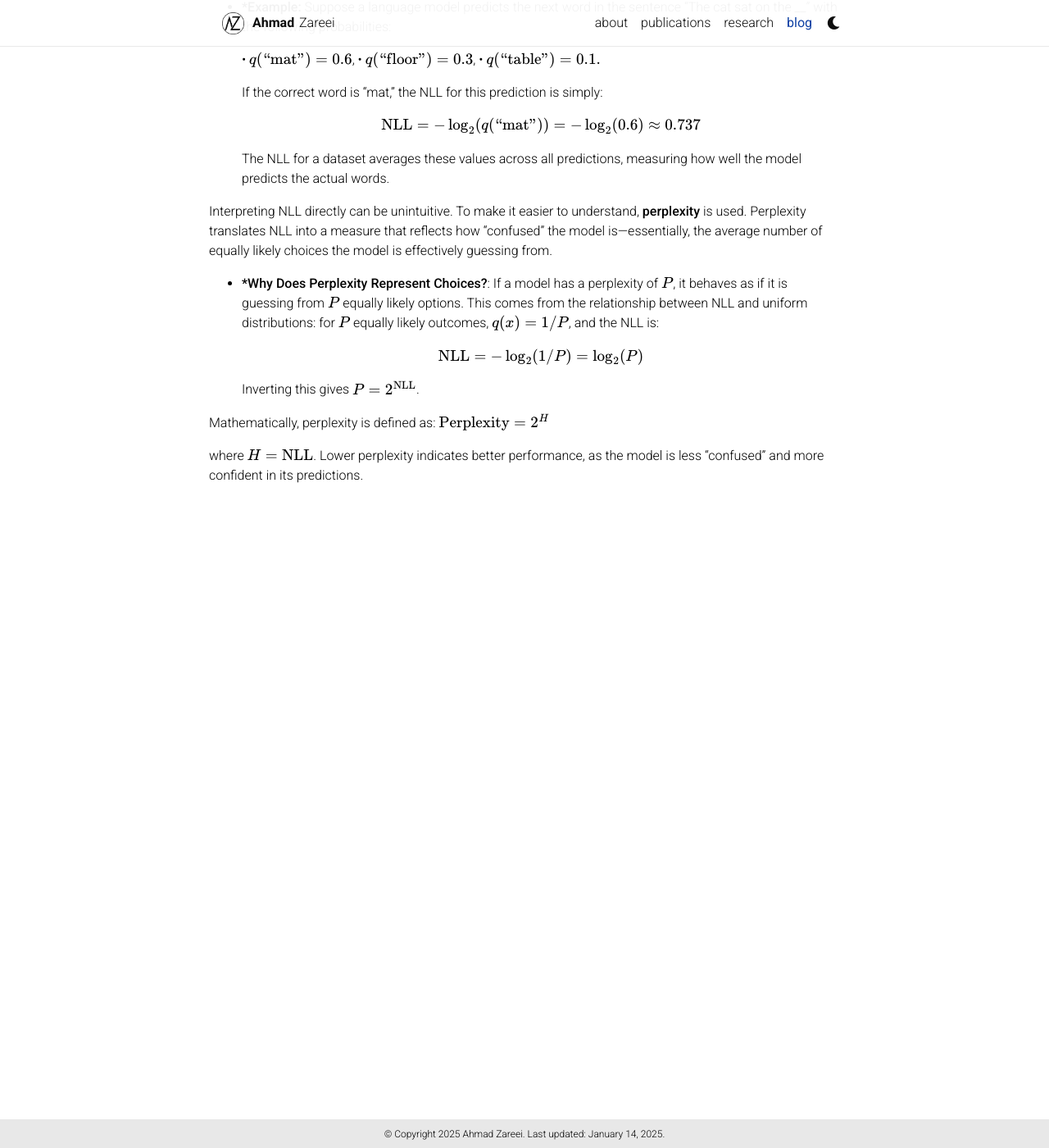
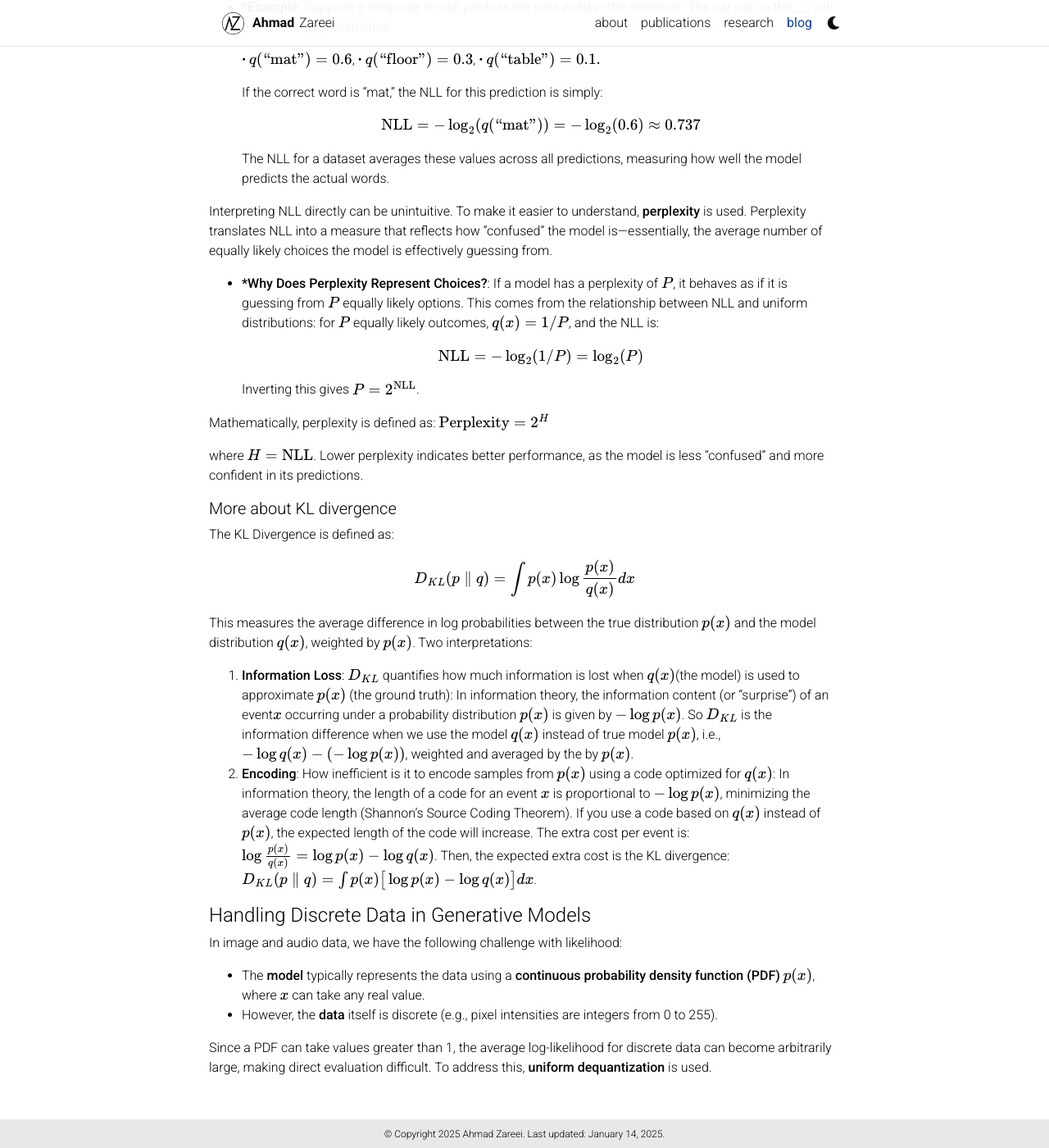
Before and after one commit to azareei/azareei.github.io, a Jekyll site: the page built from _posts/2025-01-07-Generative-AI.md, in a window 1280 px wide and 1400 px high, scrolled down 5276 px. Shown: the whole window at 82% size. Built offline with Jekyll 4.4.1, drawn with Linux system fonts in a browser that asks for light colours; nearby versions of some CDN libraries; a style sheet for code colours, icons or effects is not loaded; some of the changed text lies outside the part shown.

Commit message:
adding D_KL discussion

```diff
--- a/_posts/2025-01-07-Generative-AI.md
+++ b/_posts/2025-01-07-Generative-AI.md
@@ -88,7 +88,7 @@ D_{KL}(p \parallel q) = \int p(x) \log \frac{p(x)}{q(x)} dx = \int p(x) \log p(x
 $$
 
 
-  The $D_{KL}$ measures the *distance* between the two distributions. Smaller value indicates that the model closely approximates the true data distribution. The first term on the RHS is the **entropy** of $p(x)$, denoted as H(p). Since $H(p)$ depends only on the true distribution $p(x)$, it is a constant when evaluating the model $q(x)$. The second term is the **cross-entropy** between $p(x)$ and $q(x)$, denoted as $H_{ce}(p, q)$.
+  The $D_{KL}$ measures the *distance* between the two distributions. Smaller value indicates that the model closely approximates the true data distribution. The first term on the RHS is the **entropy** of $p(x)$, denoted as $H(p)$. Since $H(p)$ depends only on the true distribution $p(x)$, it is a constant when evaluating the model $q(x)$. The second term is the **cross-entropy** between $p(x)$ and $q(x)$, denoted as $H_{ce}(p, q)$.
 
   Minimizing $D_{KL}(p \parallel q)$ is equivalent to minimizing the cross-entropy $H_{ce}(p, q)$ (remember entropy term is constant and does not depend on $q$).
 
@@ -104,7 +104,7 @@ $$\text{NLL} = -\frac{1}{N} \sum_{n=1}^{N} \log q(x_n)
 $$
 
 Key Insights:
-* ***NLL and Cross-Entropy**: The NLL represents the average penalty for the model q(x) assigning probabilities to observed data points in a dataset.
+* ***NLL and Cross-Entropy**: The NLL represents the average penalty for the model $q(x)$ assigning probabilities to observed data points in a dataset.
 
 * **Test Set Evaluation**: NLL is typically computed on a held-out test set to measure the model’s generalization ability.
 
@@ -140,3 +140,24 @@ Mathematically, perplexity is defined as:
   $$\text{Perplexity} = 2^H$$
 
 where $H = \text{NLL}$. Lower perplexity indicates better performance, as the model is less “confused” and more confident in its predictions.
+
+
+##### More about KL divergence
+
+The KL Divergence is defined as:
+
+$$D_{KL}(p \parallel q) = \int p(x) \log \frac{p(x)}{q(x)} dx
+$$
+
+This measures the average difference in log probabilities between the true distribution $p(x)$ and the model distribution $q(x)$, weighted by $p(x)$. Two interpretations:
+1. **Information Loss**: $D_{KL}$ quantifies how much information is lost when $q(x)$(the model) is used to approximate $p(x)$ (the ground truth): In information theory, the information content (or “surprise”) of an event$ x$ occurring under a probability distribution $p(x)$ is given by $-\log p(x)$. So $D_{KL}$ is the information difference when we use the model $q(x)$ instead of true model $p(x)$, i.e.,  $-\log q(x) - (-\log p(x))$, weighted and averaged by the by $p(x)$.
+2. **Encoding**: How inefficient is it to encode samples from $p(x)$ using a code optimized for $q(x)$: In information theory, the length of a code for an event $x$ is proportional to $-\log p(x)$, minimizing the average code length (Shannon’s Source Coding Theorem). If you use a code based on $q(x)$ instead of $p(x)$, the expected length of the code will increase. The extra cost per event is: $\log \frac{p(x)}{q(x)} = \log p(x) - \log q(x)$. Then, the expected extra cost is the KL divergence: $D_{KL}(p \parallel q) = \int p(x) \big[\log p(x) - \log q(x)\big] dx$.
+
+#### Handling Discrete Data in Generative Models
+
+In image and audio data, we have the following challenge with likelihood:
+
+* The **model** typically represents the data using a **continuous probability density function (PDF)** $p(x)$, where $x$ can take any real value.
+* However, the **data** itself is discrete (e.g., pixel intensities are integers from 0 to 255).
+
+Since a PDF can take values greater than 1, the average log-likelihood for discrete data can become arbitrarily large, making direct evaluation difficult. To address this, **uniform dequantization** is used.
```
